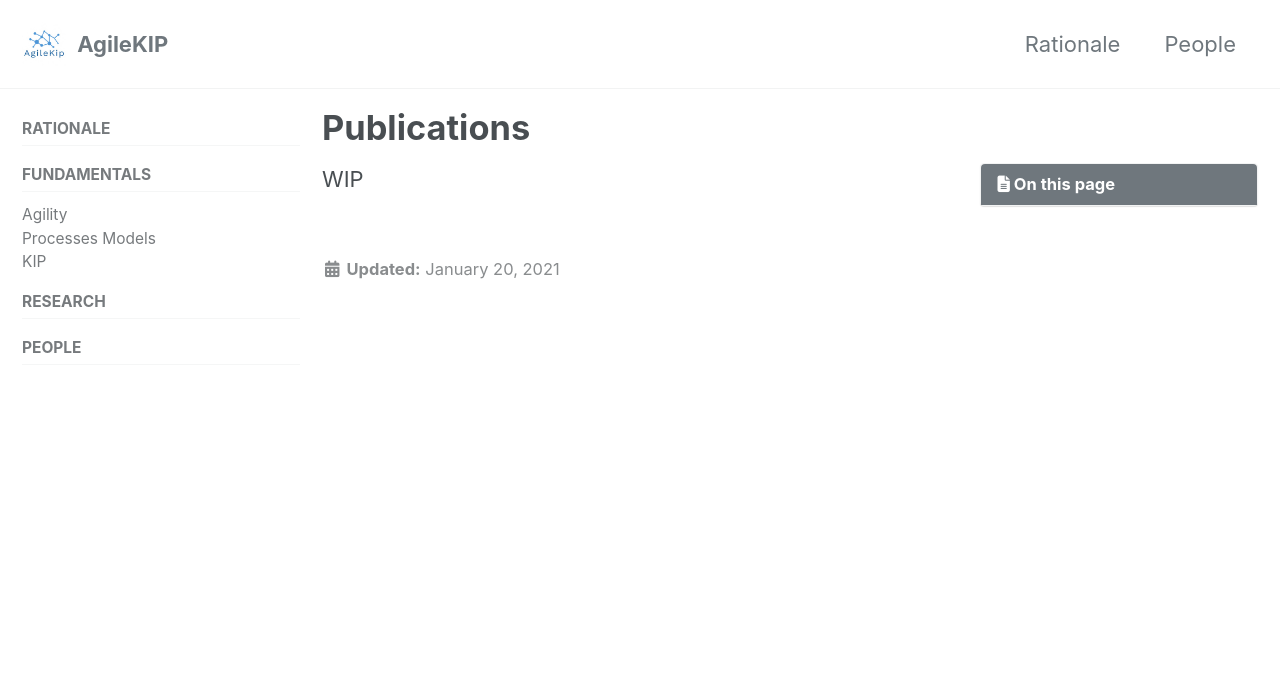
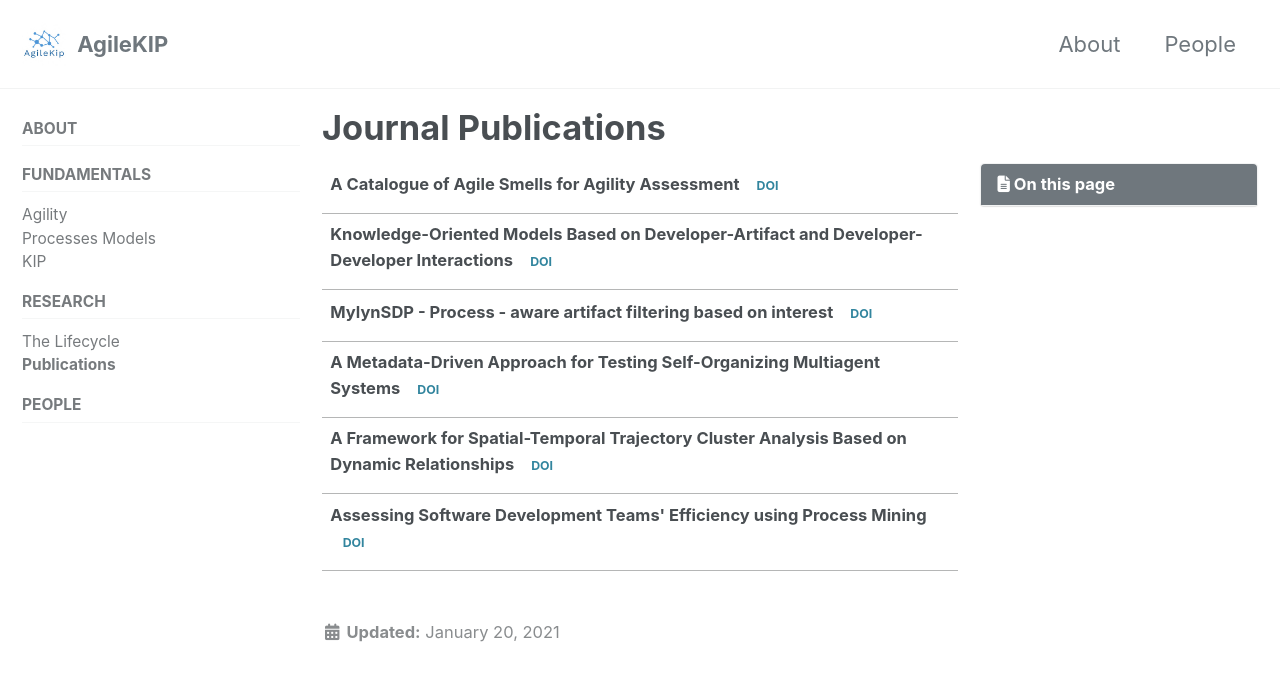
Before and after one commit to AgileKip/site, a Jekyll site: the page built from _pages/publications.md, in a window 1280 px wide and 900 px high. Shown: the top 681 px of the window. Built offline with Jekyll 4.4.1, drawn with Linux system fonts in a browser that asks for light colours; cached includes are drawn as plain includes; nearby versions of some CDN libraries.

Commit message:
Added about, lifecycle and publications. Improved people and kip.

```diff
--- a/_data/navigation.yml
+++ b/_data/navigation.yml
@@ -1,13 +1,13 @@
 # main links
 main:
-  - title: "Rationale"
-    url: /rationale
+  - title: "About"
+    url: /about
   - title: "People"
     url: /people
 
 pages:
-  - title: "Rationale"
-    url: /rationale
+  - title: "About"
+    url: /about
   - title: "Fundamentals"
     url: /fundamentals
   - title: "Research"
@@ -18,17 +18,21 @@ pages:
 
 # documentation links
 docs:
-  - title: "Rationale"
-    url: /rationale
+  - title: "About"
+    url: /about
   - title: "Fundamentals"
     children:
       - title: "Agility"
-        url: /agility/
+        url: /agility
       - title: "Processes Models"
-        url: /procmodels/
+        url: /procmodels
       - title: "KIP"
-        url: /kip/
+        url: /kip
   - title: "Research"
-    url: /research
+    children:
+      - title: "The Lifecycle"
+        url: /lifecycle
+      - title: "Publications"
+        url: /publications
   - title: "People"
     url: /people
--- /dev/null
+++ b/_data/publications.yml
@@ -0,0 +1,18 @@
+- title: A Catalogue of Agile Smells for Agility Assessment
+  doi: https://ieeexplore.ieee.org/document/9072369
+
+- title: Knowledge-Oriented Models Based on Developer-Artifact and Developer-Developer Interactions
+  doi: https://ieeexplore.ieee.org/document/9279201
+
+- title: MylynSDP - Process - aware artifact filtering based on interest
+  doi: https://journal-bcs.springeropen.com/articles/10.1186/s13173-020-00100-8
+
+- title: A Metadata-Driven Approach for Testing Self-Organizing Multiagent Systems
+  doi: https://ieeexplore.ieee.org/document/9252096
+
+- title: A Framework for Spatial-Temporal Trajectory Cluster Analysis Based on Dynamic Relationships
+  doi: https://ieeexplore.ieee.org/document/9193982
+
+
+- title: Assessing Software Development Teams' Efficiency using Process Mining
+  doi: https://ieeexplore.ieee.org/document/8786041
--- a/_pages/rationale.md
+++ b/_pages/about.md
@@ -1,7 +1,7 @@
 ---
 layout: single
 classes: wide
-permalink: /rationale
+permalink: /about
 title: "Rationale"
 excerpt: "How did we get here."
 last_modified_at: 2021-01-20
@@ -41,7 +41,7 @@ We believe we can also contribute to help businesses and organizations coping wi
 [Tacin](https://ieeexplore.ieee.org/document/9279201)
 [Critical Path](http://ksiresearchorg.ipage.com/seke/seke19paper/seke19paper_4.pdf) and
 [RBAC](https://link.springer.com/article/10.1007%2Fs10207-016-0314-4)Cheers abd. In a nutshell, we understand Agile Software Development Processes as extremely flexible
-[Business Processes](https://link.springer.com/book/10.1007/978-3-662-56509-4) that are heavily dependent on individuals and have a distinct approach to mapping Process Models to Process Instances (executions). As s result, we are confident some techniques we have developed for Agile Software Development Processes such as assessing agility
+[Business Processes](https://link.springer.com/book/10.1007/978-3-662-56509-4) that are heavily dependent on individuals and have a distinct approach to mapping Process Models to Process Instances (executions). As a result, we are confident some techniques we have developed for Agile Software Development Processes such as assessing agility
 [AgileQube](https://ieeexplore.ieee.org/document/9072369), discovering tasks experts and similar tasks
 [Tacin](https://ieeexplore.ieee.org/document/9279201) and supporting model-to-instance reconciliation
 [SDP-Reconciliation](https://dl.acm.org/doi/10.1145/2695664.2696046), may likewise improve flexible Business Processes.
@@ -57,7 +57,7 @@ This Research & Development Agenda intends to contribute to the Business Process
 [AgileQube](https://ieeexplore.ieee.org/document/9072369)
 [BPMNt](https://www.sciencedirect.com/science/article/abs/pii/S0950584914002031?via%3Dihub), execute
 [SDP-Reconciliation](https://dl.acm.org/doi/10.1145/2695664.2696046)
-[Procces Awate ChatBots](https://github.com/luis-f-lins/process-aware-conversational-agent) and assess
+[Process Awate ChatBots](https://github.com/luis-f-lins/process-aware-conversational-agent) and assess
 [AgileQube](https://ieeexplore.ieee.org/document/9072369)
 [Tacin](https://ieeexplore.ieee.org/document/9279201)
 [Critical Path](http://ksiresearchorg.ipage.com/seke/seke19paper/seke19paper_4.pdf) processes should allow defining processes that are flexible to accommodate changes, responsive to help process participants and traceable to facilitate accountability.
--- a/_pages/publications.md
+++ b/_pages/publications.md
@@ -1,7 +1,7 @@
 ---
 layout: single
 permalink: /publications
-title: "Publications"
+title: "Journal Publications"
 excerpt: "Our pubs so far..."
 last_modified_at: 2021-01-20
 toc: true
@@ -9,4 +9,19 @@ sidebar:
   nav: "docs"
 ---
 
-WIP
+<table style="width:100%">
+
+{% for pub in site.data.publications %}
+
+  <tr>
+    <td>
+      <b>{{ pub.title }}</b>
+      <a href="{{ pub.doi }}" class="btn" onclick="window.open(this.href, 'window', 'left=20,top=20,width=500,height=500,toolbar=1,resizable=0'); return false;" title="DOI">
+        <span> DOI</span>
+      </a>
+    </td>
+
+  </tr>
+{% endfor %}
+
+</table>
```
Also changed, not shown: other parts of _pages/about.md (+2 -2 lines), _data/people.yml (+12 -0 lines), _pages/kip.md (+2 -2 lines), _pages/lifecycle.md (added, +38 -0 lines), _pages/people.md (+5 -2 lines), _pages/research.md (deleted, +0 -12 lines).
